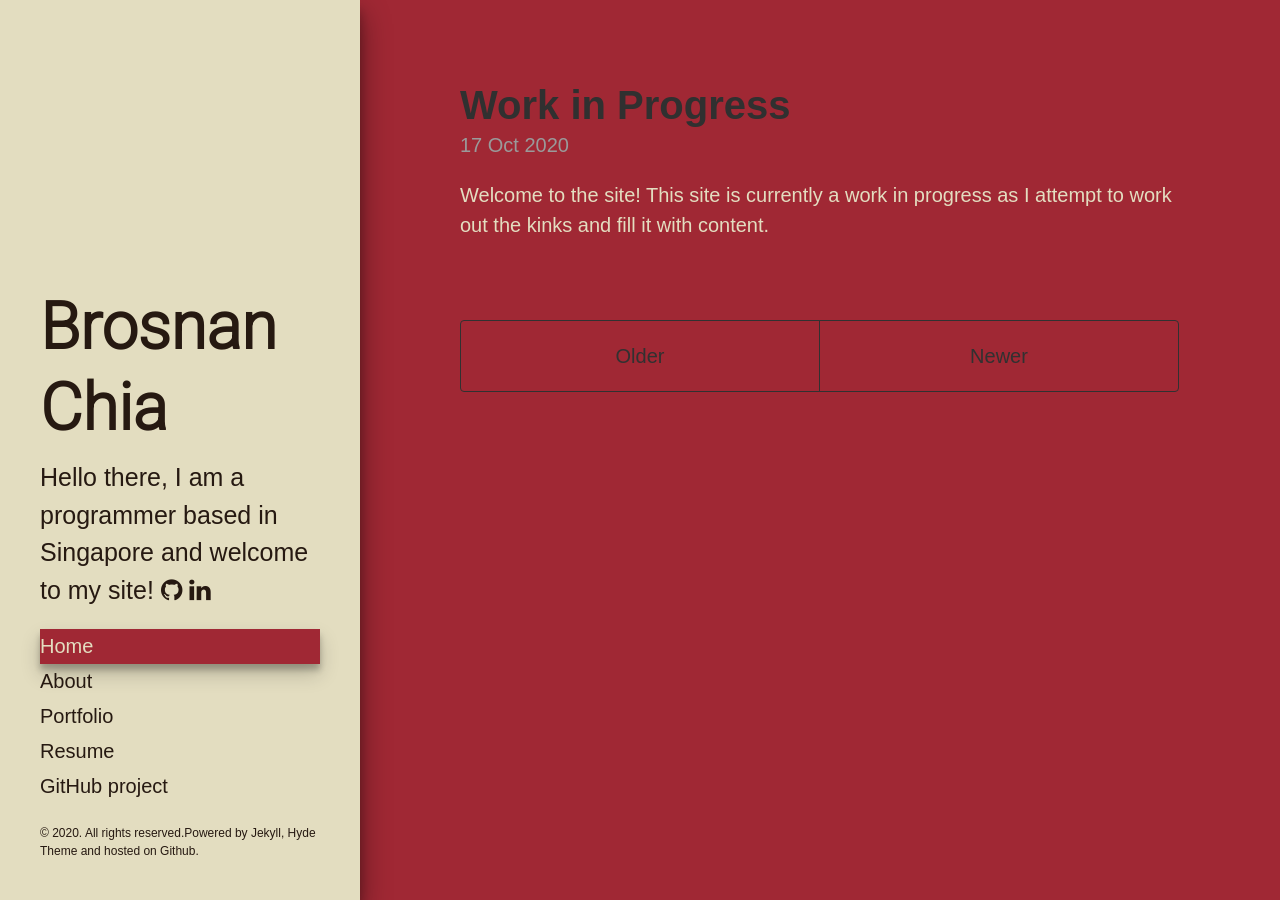
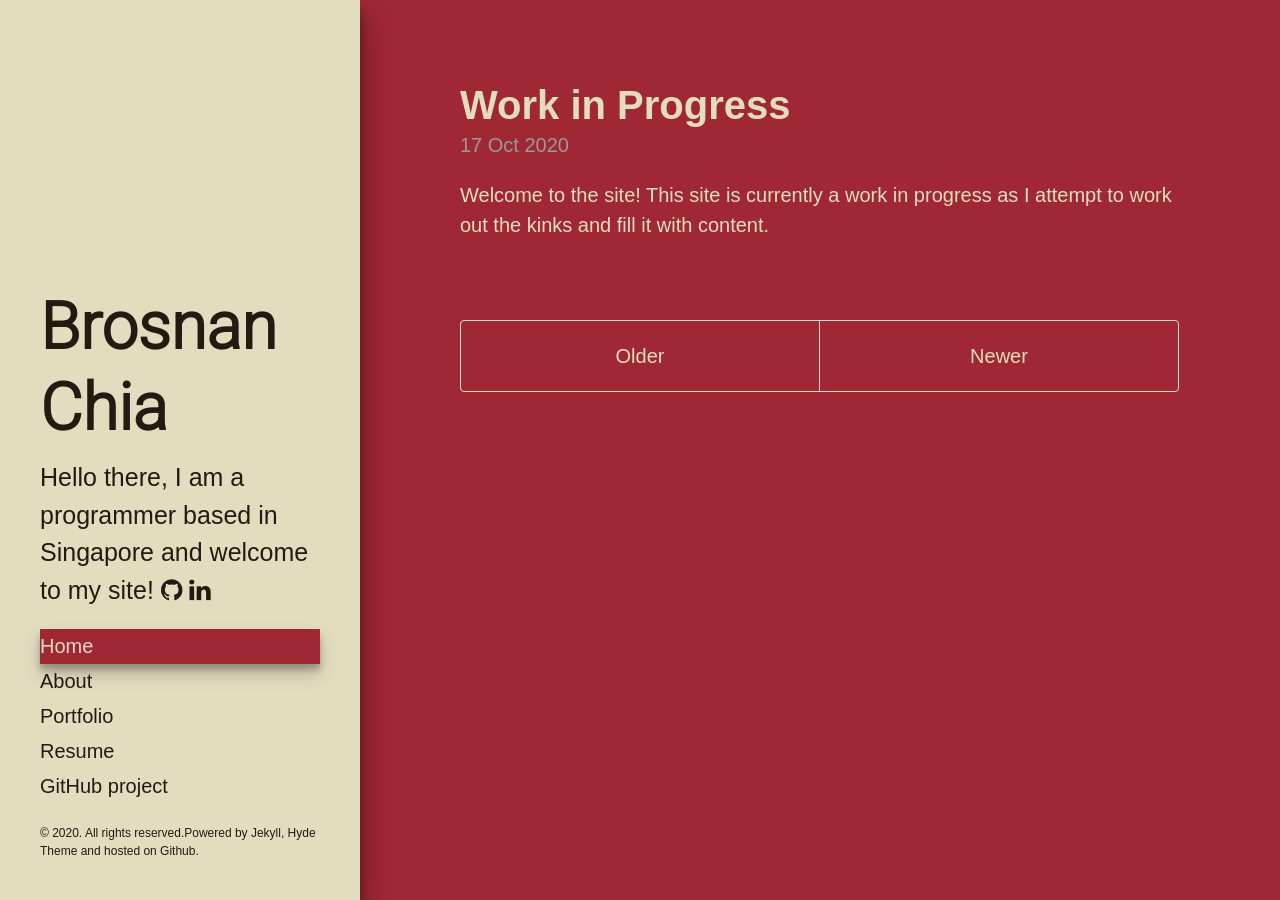
Before and after one commit to broscew/broscew.github.io, a Jekyll site: the page built from index.html, in a window 1280 px wide. Built offline with Jekyll 4.4.1, drawn with Linux system fonts in a browser that asks for light colours; the list of posts is cut into pages by our own code.

Commit message:
further tweak colors

```diff
--- a/public/css/poole.css
+++ b/public/css/poole.css
@@ -87,7 +87,7 @@
 
 a.weblinks{
   border-radius: 5px;
-  color: #261911;
+  color: #e3ddc0;
   text-decoration: none;
 }
 
@@ -95,7 +95,7 @@
 a.weblinks:focus{
   border-radius: 5px;
   color: #bfafa0;
-  background-color:#664a32;
+  background-color:#e3ddc0;
   padding: 1.5px;
   text-decoration: none;
 }
@@ -133,7 +133,7 @@
 }
 
 strong {
-  color: #303030;
+  color: #e3ddc0;
 }
 
 
@@ -386,13 +386,14 @@
 .page-title,
 .post-title,
 .post-title a {
-  color: #303030;
+  color: #e3ddc0;
   text-decoration: none;
 }
 
 .page-title,
 .post-title {
   margin-top: 0;
+  color: #e3ddc0;
 }
 
 /* Meta data line below post title */
@@ -441,7 +442,7 @@
   margin-left: -1rem;
   margin-right: -1rem;
   font-family: 'Oswald', sans-serif;
-  color: #313131;
+  color: #e3ddc0;
   text-align: center;
 }
 
@@ -449,7 +450,7 @@
 .pagination-item {
   display: block;
   padding: 1rem;
-  border: 1px solid #313131;
+  border: 1px solid #e3ddc0;
 
 }
 .pagination-item:first-child {
```
